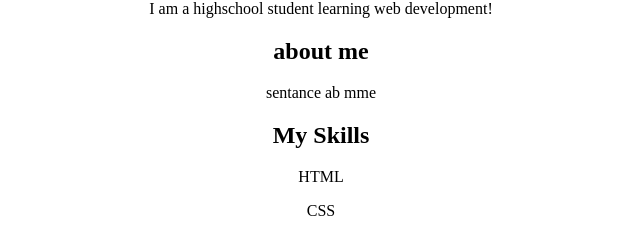
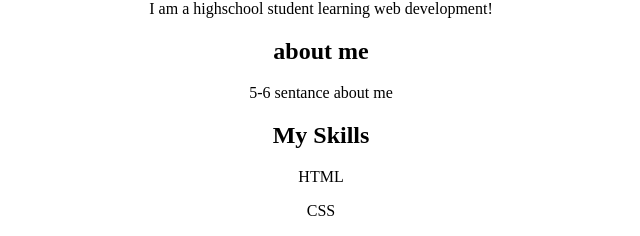
Before and after one commit to Christofer83/syep-boone-christopher, a plain HTML site: page index.html in a window 1280 px wide. Shown: the part 370-606 px from the top of the page, 319-959 px from the left. Drawn offline with Linux system fonts and the light colour scheme.

Commit message:
syep-boone-christopher

```diff
--- a/index.html
+++ b/index.html
@@ -14,7 +14,7 @@
     <h2>"Hi, I am"<span class="accent">Christofer Castelan</span></h2>
   <p>I am a highschool student learning web development!</p>
   <h2>about me</h2>
-<p>sentance ab mme</p>
+<p>5-6 sentance about me</p>
 </section>
 
 <section id="skills" class="section">
```
